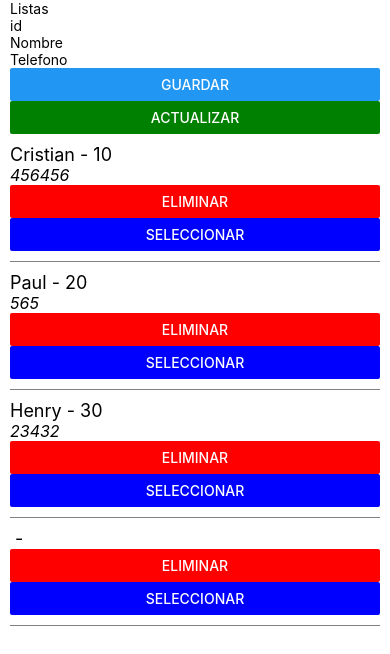
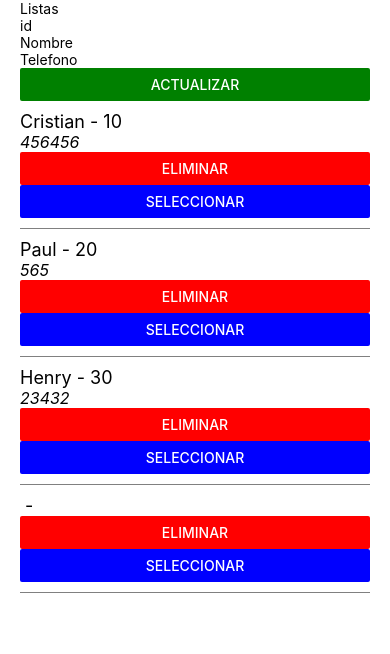
Before and after one commit to crisj1985/ListasReactNative, a React Native app: screen / in a window 390 px wide. Both pictures are taken after a click on the button "GUARDAR". Shown: the top 654 px of the page. Built offline with nearby package versions, Linux system fonts and the light colour scheme.

Commit message:
Ocultar Guardar/Actualizar

```diff
--- a/App.js
+++ b/App.js
@@ -4,10 +4,6 @@ import {ItemPersona } from './componentes/ItemPersonas';
 import {recuperarPersonas, agregarPersona,actualizarPersona} from './servicios/personas'
 
 
-// const personas = [
-//   { index: '10', nombre: 'Cristian' },
-//   { index: '20', nombre: 'Paul' },
-//   { index: '30', nombre: 'Henry' }]
 export default class App extends Component {
 
  constructor ()
@@ -63,22 +59,31 @@ limpiar = ()=>{
           placeholder='Telefono'
           onChangeText={(txt) => { this.setState ({ telefono: txt } )}}
         />
+        {!this.state.actualizar
+        ?
           <Button
             title="Guardar"
             onPress={()=>{
                             agregarPersona({ id: this.state.id, nombre: this.state.nombre, telefono: this.state.telefono });
                             this.repintarLista();
                             this.limpiar();
+                            this.setState({actualizar:true});
                           }
                     }
           />
-        <Button title='Actualizar' color='green' onPress={() => {
+        :
+          <Button
+            title='Actualizar'
+            color='green'
+            onPress={() => {
                             actualizarPersona({ id: this.state.id, nombre: this.state.nombre, telefono: this.state.telefono });
                             this.repintarLista();
                             this.limpiar();
+                            this.setState({ actualizar: false });
                           }
-        } ></Button>
-
+                    }
+          />
+        }
         <FlatList
           data = {this.state.listaPersonas}
           renderItem={({ item, index }) =>  { return <ItemPersona persona={item} indice={index} fnRepintar={this.repintarLista} fnSeleccionar ={this.seleccionar}/>}}
@@ -98,7 +103,7 @@ const styles = StyleSheet.create({
     backgroundColor: '#fff',
     alignItems: 'stretch',
     justifyContent: 'center',
-    marginLeft: 10,
-    marginRight: 10,
+    marginLeft: 20,
+    marginRight: 20,
   },
 });
```
Lines whose indentation alone changed are shown as unchanged.
